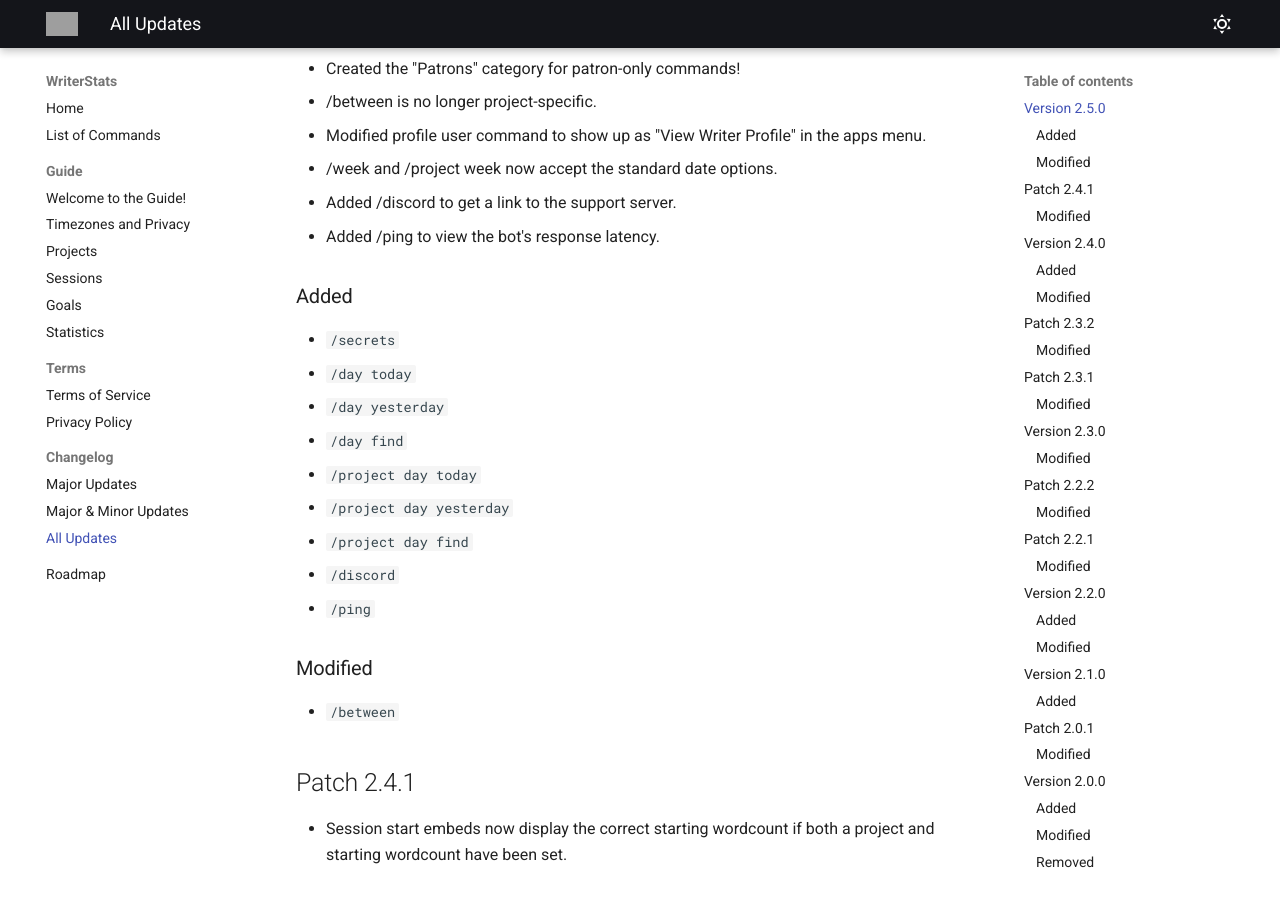
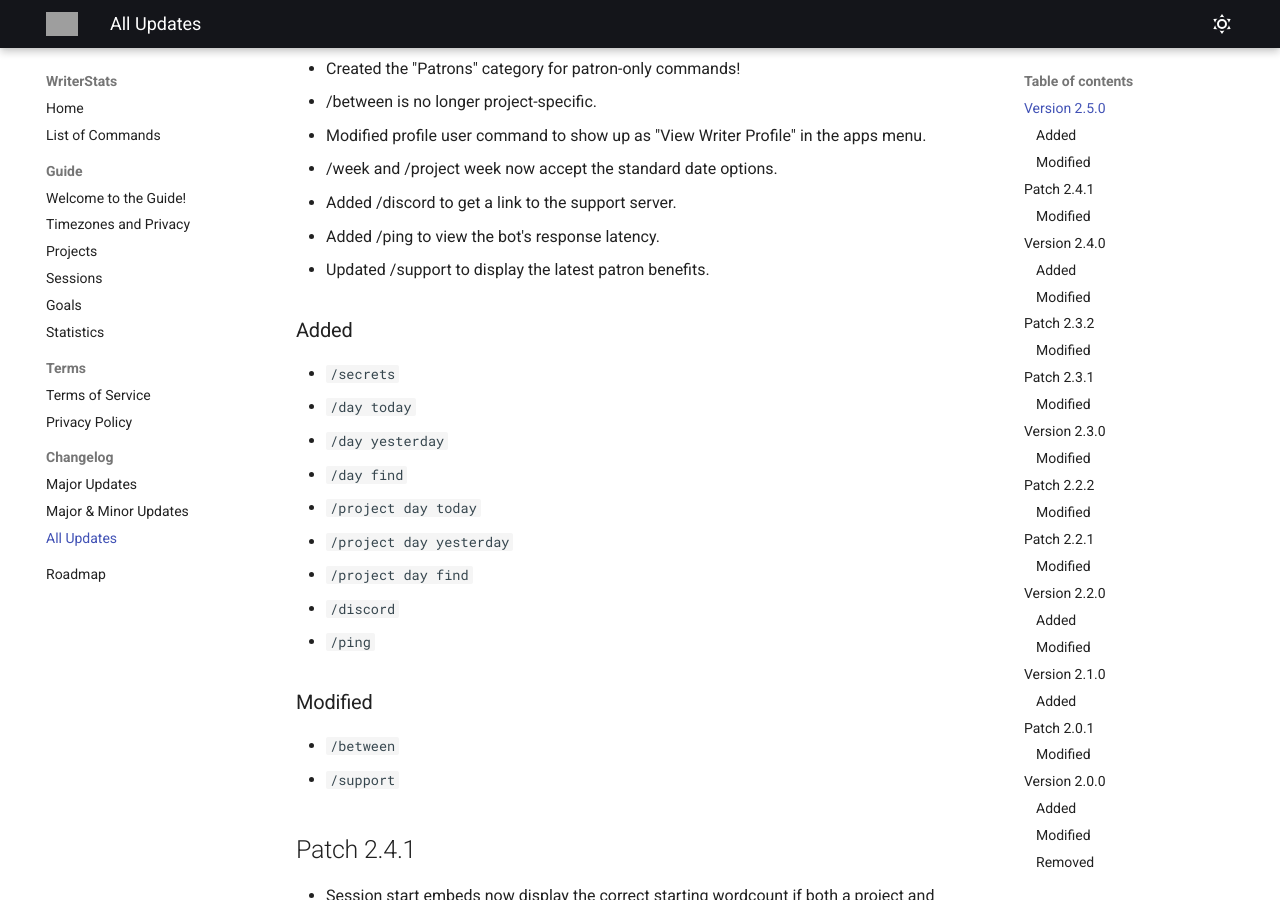
Before and after one commit to MaskdDev/MaskdDev-Docs, an MkDocs documentation site: the page built from docs/writerstats/changelog/index.md, in a window 1280 px wide and 900 px high, scrolled down 423 px. Built offline with MkDocs 1.6.1 and Material for MkDocs 9.7.7, drawn with Linux system fonts in a browser that asks for light colours; grey boxes are pictures that could not be loaded.

Commit message:
Updated Version 2.5 Changelog

```diff
--- a/docs/writerstats/changelog/index.md
+++ b/docs/writerstats/changelog/index.md
@@ -12,6 +12,7 @@
 - /week and /project week now accept the standard date options.
 - Added /discord to get a link to the support server.
 - Added /ping to view the bot's response latency.
+- Updated /support to display the latest patron benefits.
 
 ### Added
 
@@ -28,6 +29,7 @@
 ### Modified
 
 - `/between`
+- `/support`
 
 ## Patch 2.4.1
 
```
Also changed, not shown: docs/writerstats/changelog/minor.md (+2 -0 lines).
